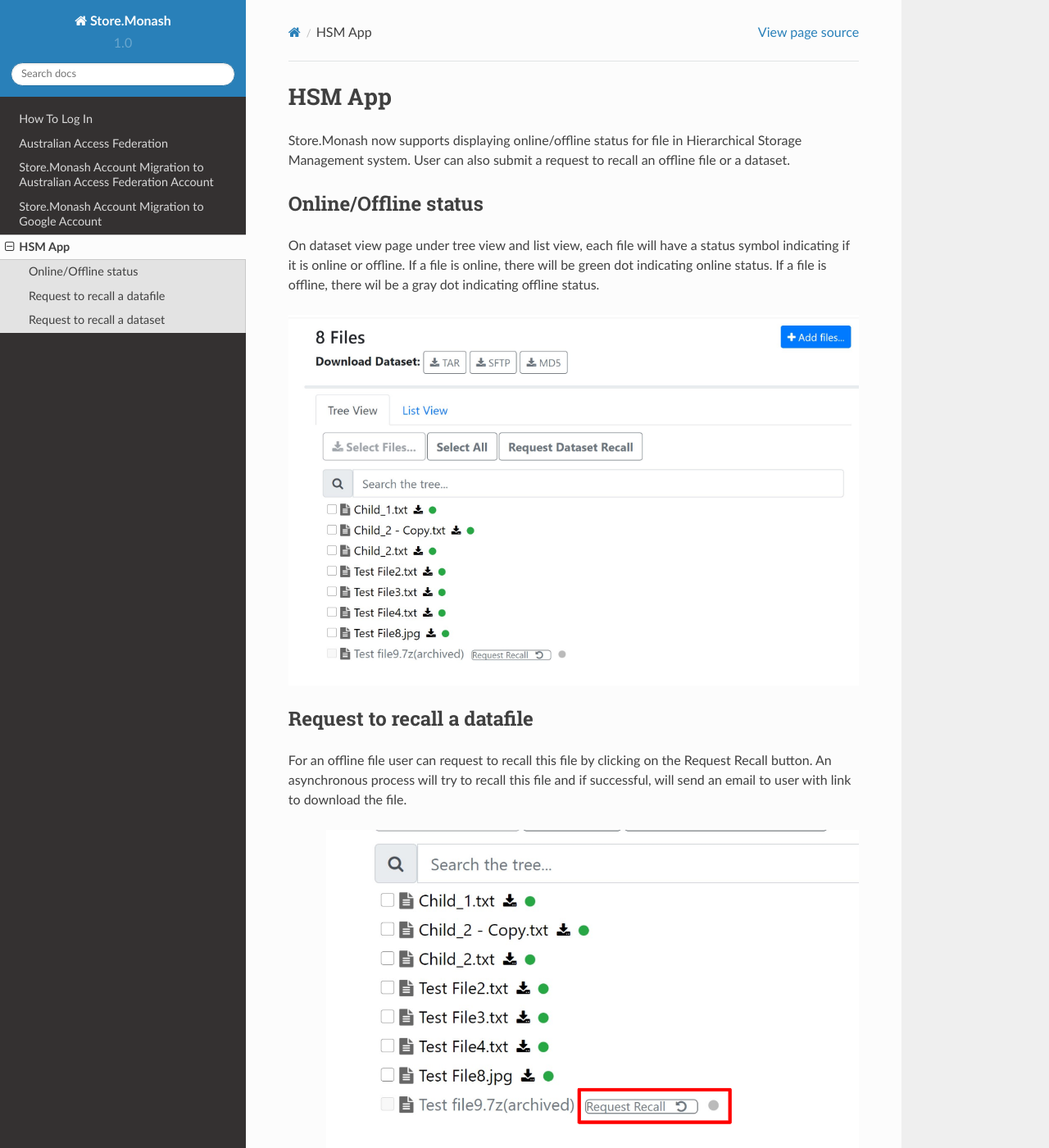
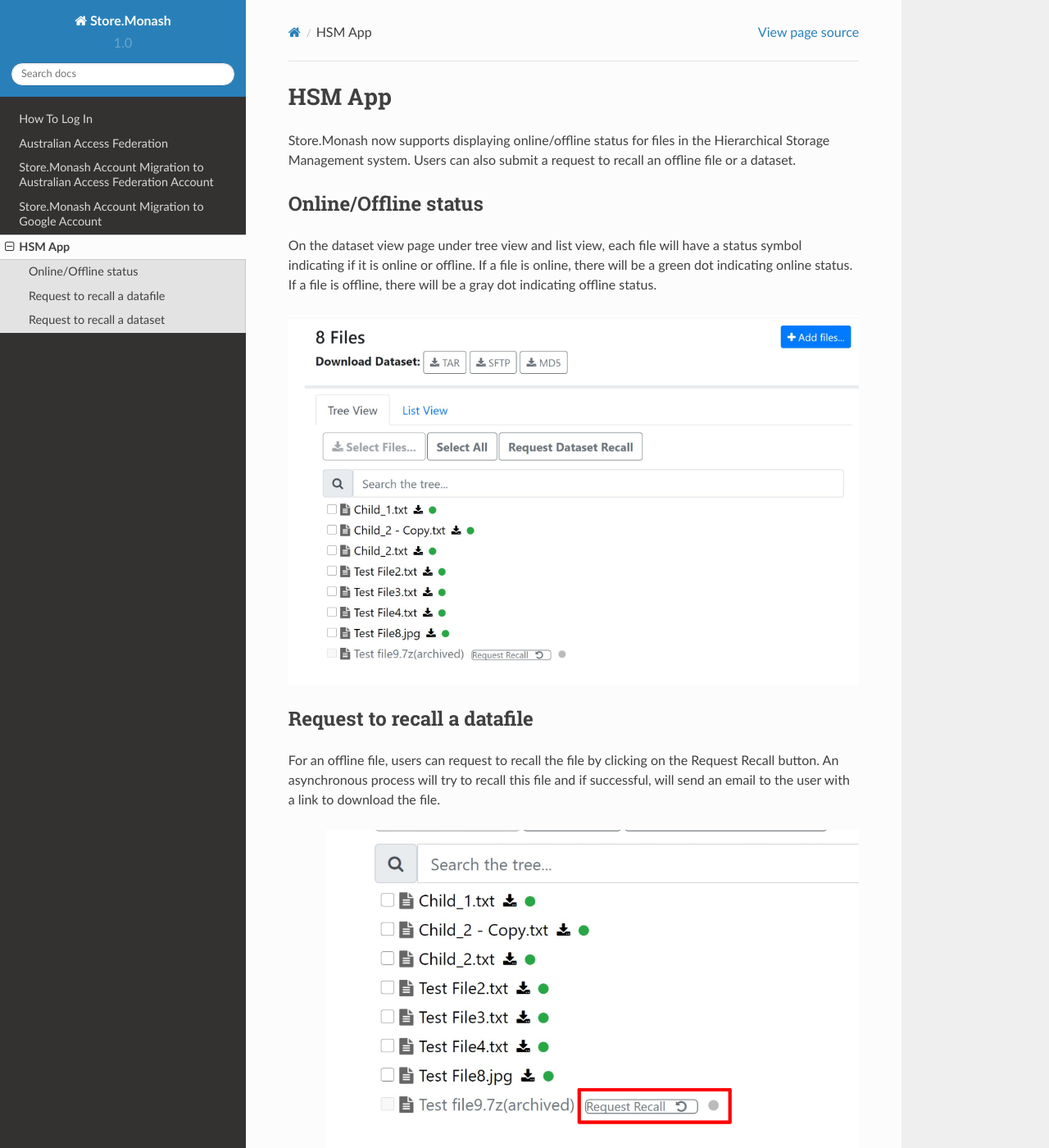
Before and after one commit to monash-merc/store.monash, a Sphinx documentation site: the page built from docs/source/hsm_app.rst, in a window 1280 px wide and 1400 px high. Shown: the whole window at 82% size. Built offline with Sphinx 7.4.7 and the Read the Docs theme 2.0.0, drawn with Linux system fonts in a browser that asks for light colours; some of the changed text lies outside the part shown.

Commit message:
updated hsm doc

```diff
--- a/docs/source/hsm_app.rst
+++ b/docs/source/hsm_app.rst
@@ -1,15 +1,15 @@
 HSM App
 =============
 
-Store.Monash now supports displaying online/offline status for file in Hierarchical Storage Management system. User can also submit a request to recall an offline file or a dataset.
+Store.Monash now supports displaying online/offline status for files in the Hierarchical Storage Management system. Users can also submit a request to recall an offline file or a dataset.
 
 
 Online/Offline status
 ----------------------
 
-On dataset view page under tree view and list view, each file will have a status symbol indicating if it is online or offline.
-If a file is online, there will be green dot indicating online status.
-If a file is offline, there wil be a gray dot indicating offline status.
+On the dataset view page under tree view and list view, each file will have a status symbol indicating if it is online or offline.
+If a file is online, there will be a green dot indicating online status.
+If a file is offline, there will be a gray dot indicating offline status.
 
 .. image:: images/hsm_online_offline.jpg
 
@@ -18,8 +18,8 @@
 Request to recall a datafile
 ---------------------------
 
-For an offline file user can request to recall this file by clicking on the Request Recall button.
-An asynchronous process will try to recall this file and if successful, will send an email to user with link to download the file.
+For an offline file, users can request to recall the file by clicking on the Request Recall button.
+An asynchronous process will try to recall this file and if successful, will send an email to the user with a link to download the file.
 
 .. image:: images/datafile_recall.png
 
@@ -27,7 +27,7 @@
 Request to recall a dataset
 --------------------------
 
-User can also submit a request to recall all files in a dataset by clicking on the Request Dataset Recall button.
-This will send an email to storage team and user will be notified when the dataset is available for download.
+Users can also submit a request to recall all files in a dataset by clicking on the Request Dataset Recall button.
+This will send an email to the storage team and the user will be notified when the dataset is available for download.
 
 .. image:: images/dataset_recall.png
```
